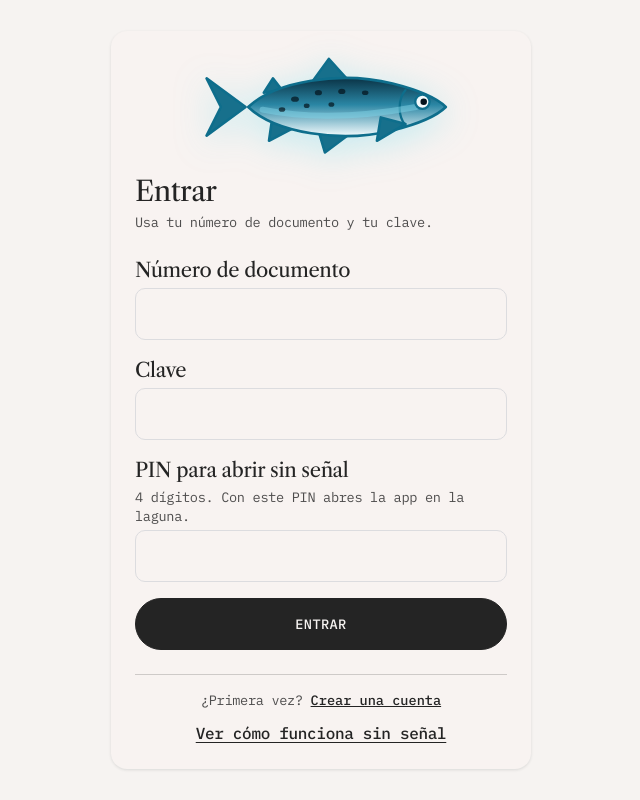
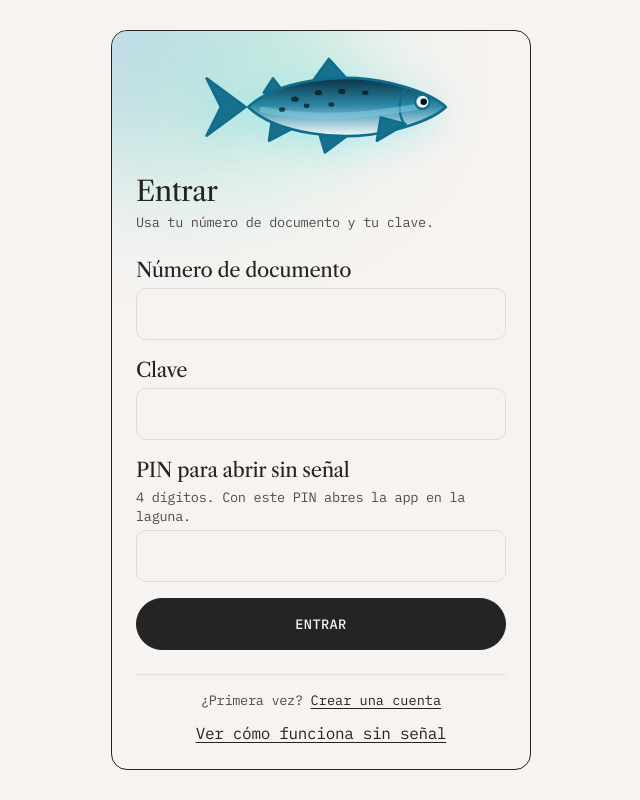
Before and after one commit to Santix19/fronted-offline-first, a React (Vite) app: page / in a window 1280 px wide. Shown: the whole page, without its empty margins (319-959 px from the left). Built offline with nearby package versions, Linux system fonts and the light colour scheme.

Commit message:
Make the auth card an outlined card lit by a pastel halo

```diff
--- a/src/styles/auth.css
+++ b/src/styles/auth.css
@@ -12,15 +12,32 @@
 .auth-card {
   width: 100%;
   max-width: 420px;
-  background: var(--surface);
+  position: relative;
+  overflow: hidden;
+  isolation: isolate;
+  border: 1px solid var(--ink);
   border-radius: var(--radius-md);
   padding: var(--space-5);
-  box-shadow: 0 1px 3px rgb(21 38 43 / 12%);
+}
+
+/* Light falling on paper: one blurred ellipse in the corner, behind everything, never over the words */
+.auth-card::before {
+  content: '';
+  position: absolute;
+  z-index: -1;
+  top: -90px;
+  left: -120px;
+  width: 376px;
+  height: 238px;
+  border-radius: 50%;
+  background: linear-gradient(135deg, var(--halo-periwinkle), var(--halo-mint));
+  filter: blur(60px);
+  opacity: 0.7;
+  pointer-events: none;
 }
 
 .auth-card h1 {
   margin: 0;
-  color: var(--lake);
   font-size: var(--text-xl);
 }
 
@@ -31,7 +48,7 @@
 .auth-footer {
   margin-top: var(--space-5);
   padding-top: var(--space-4);
-  border-top: 1px solid var(--line);
+  border-top: 1px solid var(--rule);
   text-align: center;
 }
 
@@ -45,9 +62,9 @@
   background: none;
   padding: 0;
   font: inherit;
-  font-weight: 500;
-  color: var(--lake);
+  color: var(--ink);
   text-decoration: underline;
+  text-underline-offset: 3px;
   cursor: pointer;
 }
 
```
